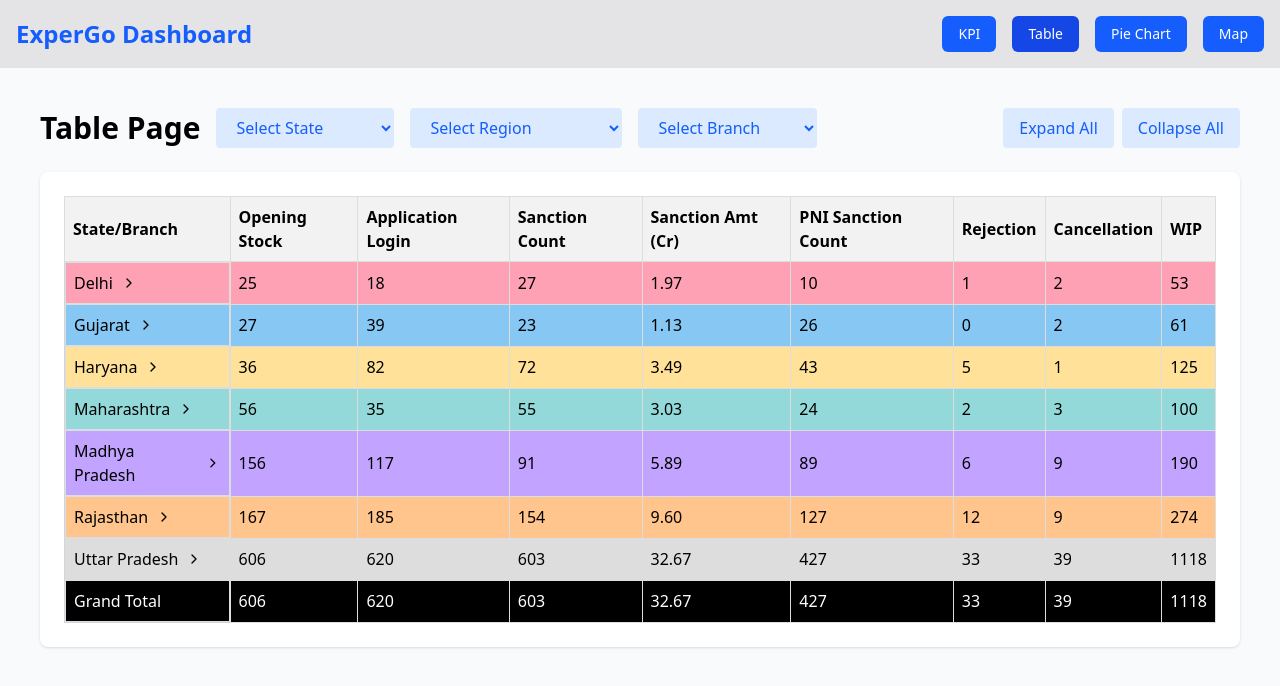
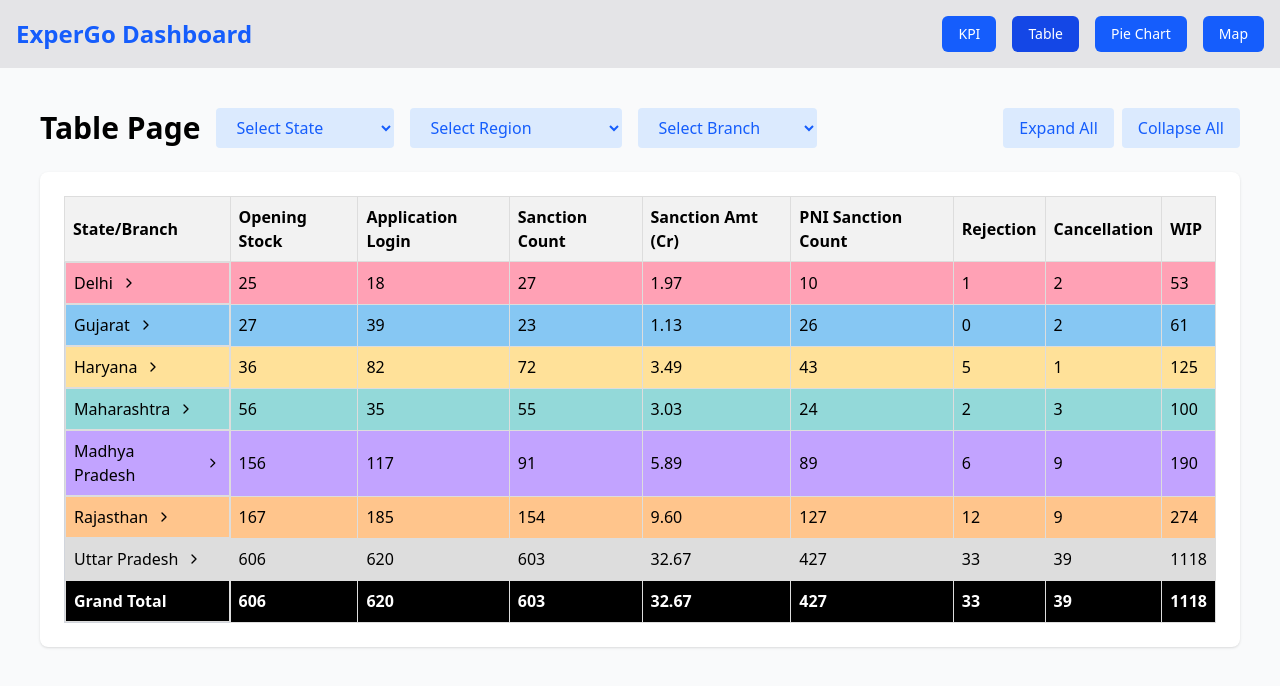
Before and after one commit to Amritesh-Bhardwaj/ExperGO-1, a Next.js app: page /table in a window 1280 px wide. Shown: the top 686 px of the page. Built offline with nearby package versions, Linux system fonts and the light colour scheme.

Commit message:
Table - Grand Total - Font Bold

```diff
--- a/src/app/components/TableComponent.tsx
+++ b/src/app/components/TableComponent.tsx
@@ -195,6 +195,7 @@ const TableComponent = ({
                       ? "#000000" // Black background for Grand Total
                       : getLighterColor(getStateColor(state).bg, 0),
                   color: state.name === "Grand Total" ? "#FFFFFF" : "inherit", // White text for Grand Total
+                  fontWeight: state.name === "Grand Total" ? "bold" : "normal", // Bold font for Grand Total
                 }}
                 onMouseEnter={(e) =>
                   state.name !== "Grand Total" &&
```
